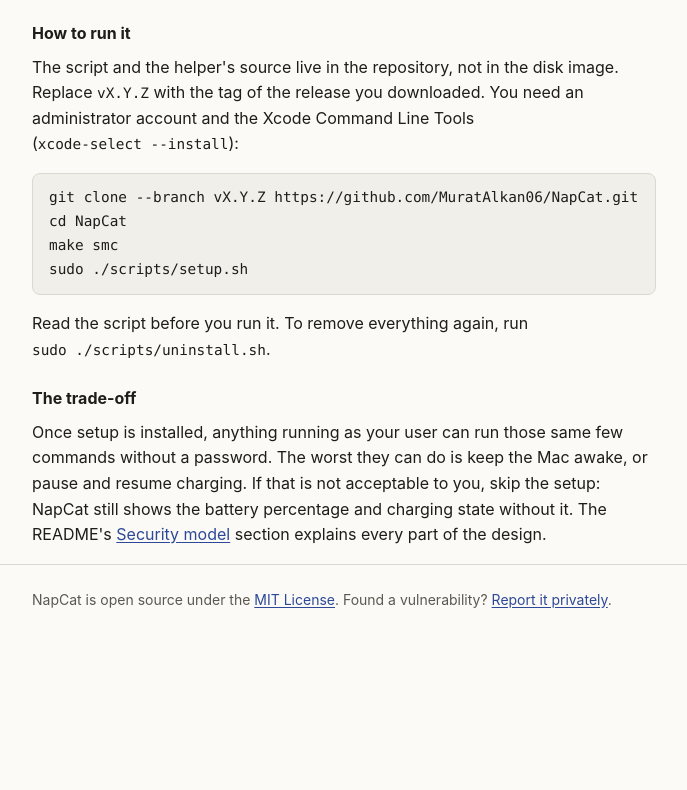
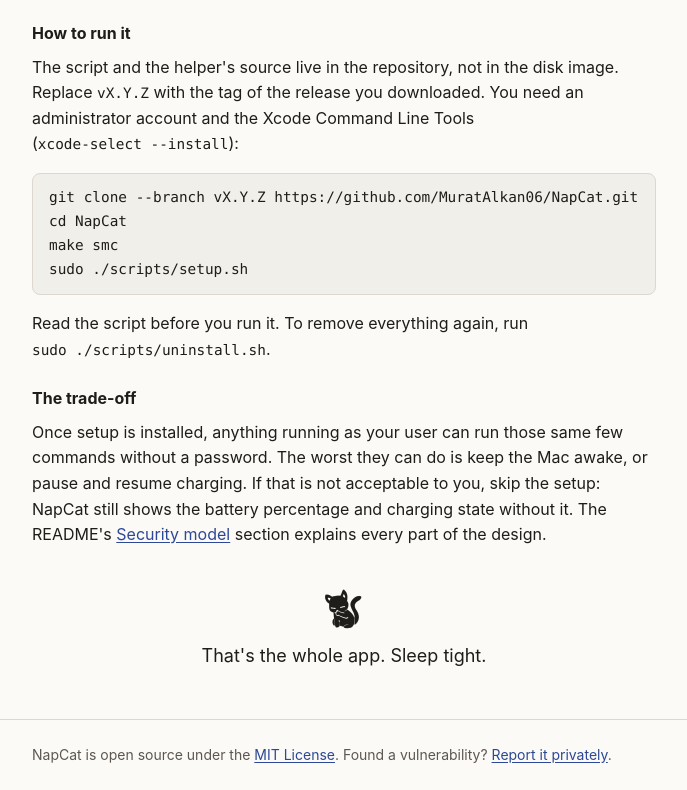
Before and after one commit to MuratAlkan06/NapCat, a plain HTML site: page docs/index.html in a window 1280 px wide. Shown: the part 2178-2968 px from the top of the page, without its empty margins (296-983 px from the left). Before the commit the page ends 2813 px from the top, so only its background shows below. Drawn offline with Linux system fonts and the light colour scheme.

Commit message:
feat(site): add the sign-off ending
The page now ends on a quiet closing section between main and the
footer: the static grooming cat and the line "That's the whole app.
Sleep tight." Owner-approved from the rendered preview (ruling c,
preview pack 2026-11-20). Static on purpose: the hero's groom stays the
page's one animation. Page tokens only; the image is decorative (alt="")
with explicit width/height; the CSP is untouched (img-src 'self').

Markup and styles are the approved reference diff, except that the HTML
comment drops its "PREVIEW (c2):" label.

The cat is idle frame 0 (the grooming pose) from the shipped frame
pipeline, rendered at 84 px and shown at 42 CSS px. Its alpha is
byte-identical to the approved preview's. The ink is the page's
--color-text token: #1f1d1a (light), #ece9e3 (dark). Both PNGs are
byte-deterministic and carry only IHDR/sRGB/IDAT/IEND. To regenerate,
from the repo root, with $T a scratch directory:

  sed -e 's|^let repoRoot = .*|let repoRoot = cwd|' \
      -e 's|^let outputDirectory = .*|let outputDirectory = URL(fileURLWithPath: CommandLine.arguments[1], isDirectory: true)|' \
      -e 's|\[("", 21), ("@2x", 42)\]|[("@4x", 84)]|' \
      scripts/render_frames.swift > "$T/frames84.swift"
  swift "$T/frames84.swift" "$T"          # -> $T/idle0@4x.png (template)

then ink it with the site renderer's encoder: lines 1-356 of
scripts/render_site_assets.swift, plus a tail that decodes
$T/idle0@4x.png with decodeRGBA, sets RGB to the token wherever
alpha > 0 (alpha unchanged), and writes docs/sign-off-cat-{light,dark}.png
through encodePNG(format: .rgba) and verifyPNG.

Refs #72

```diff
--- a/docs/index.html
+++ b/docs/index.html
@@ -117,6 +117,17 @@ sudo ./scripts/setup.sh</code></pre>
     </section>
   </main>
 
+  <!-- The closing sign-off. Static on purpose: the hero keeps the page's one animation. -->
+  <div class="sign-off">
+    <div class="wrap">
+      <picture>
+        <source srcset="sign-off-cat-dark.png" media="(prefers-color-scheme: dark)" width="42" height="42">
+        <img class="sign-off-cat" src="sign-off-cat-light.png" width="42" height="42" alt="">
+      </picture>
+      <p>That's the whole app. Sleep tight.</p>
+    </div>
+  </div>
+
   <footer class="site-footer">
     <div class="wrap">
       <p>NapCat is open source under the <a href="https://github.com/MuratAlkan06/NapCat/blob/main/LICENSE">MIT License</a>. Found a vulnerability? <a href="https://github.com/MuratAlkan06/NapCat/security/advisories/new">Report it privately</a>.</p>
--- a/docs/style.css
+++ b/docs/style.css
@@ -407,6 +407,24 @@ code.cmd {
   white-space: nowrap;
 }
 
+/* Sign-off: the page ends on the cat from the menu bar, grooming, at rest.
+   Static: the hero's groom stays the page's one animation. */
+
+.sign-off {
+  padding: var(--space-5) 0 var(--space-7);
+  text-align: center;
+}
+
+.sign-off-cat {
+  display: block;
+  margin: 0 auto var(--space-3);
+}
+
+.sign-off p {
+  margin: 0;
+  font-size: var(--text-lg);
+}
+
 /* Footer */
 
 .site-footer {
```
Also changed, not shown: docs/sign-off-cat-dark.png (added), docs/sign-off-cat-light.png (added).
